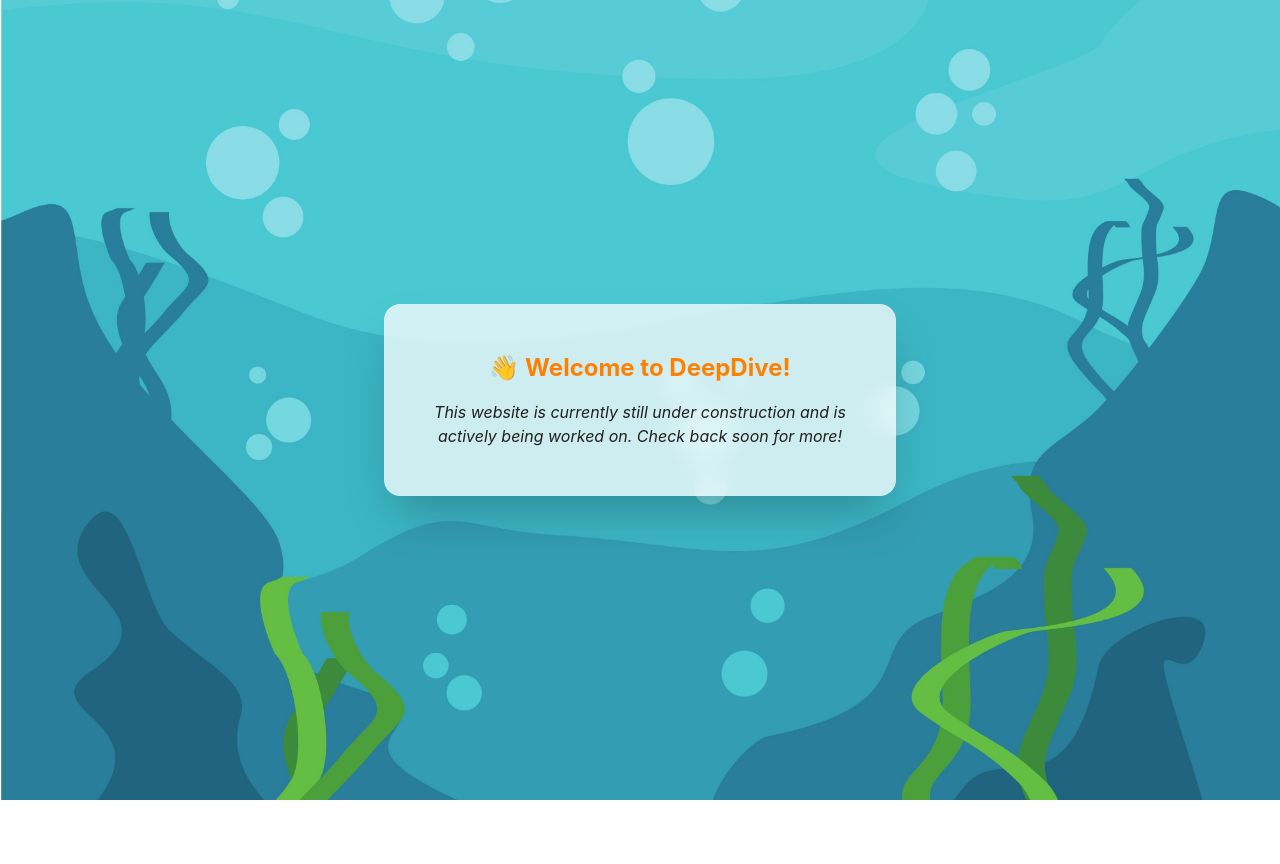
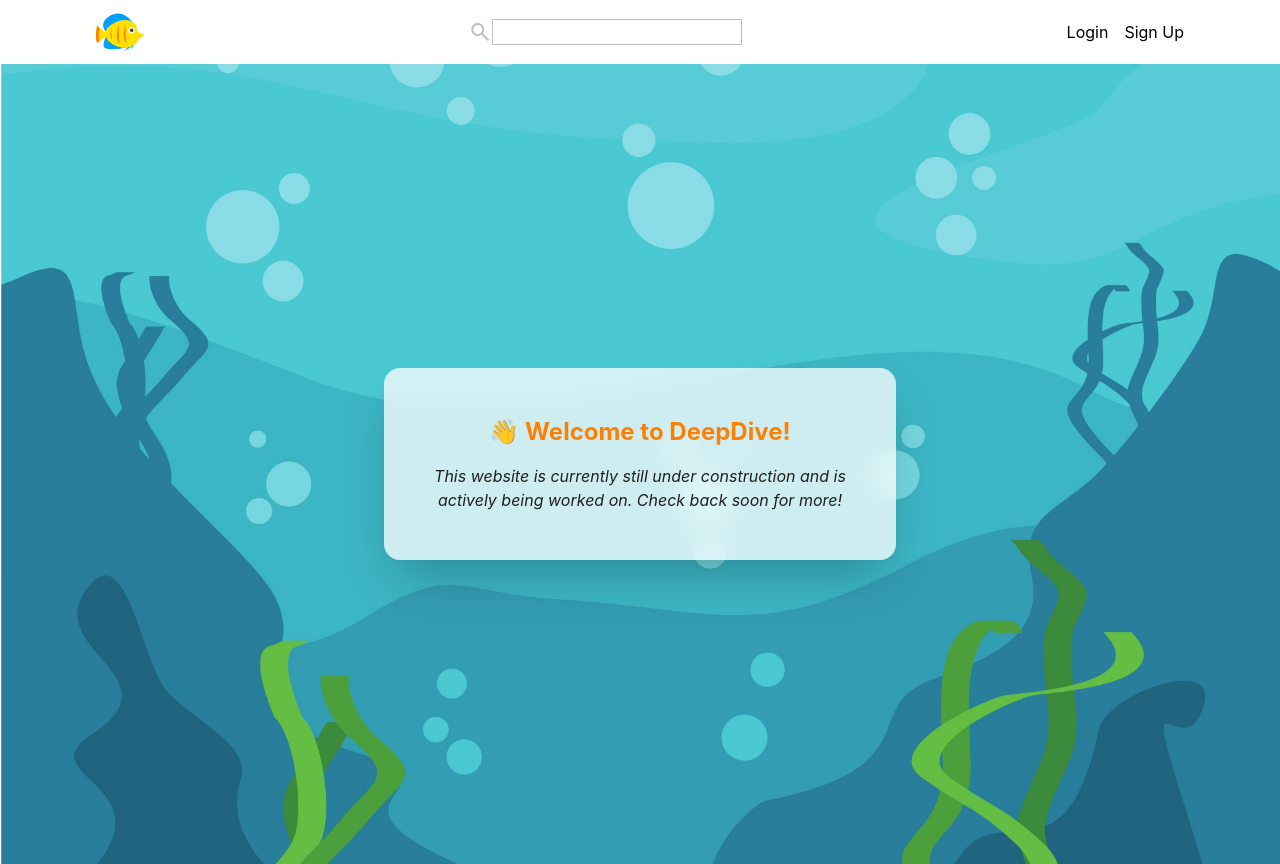
Before and after one commit to ZaneMDev/deep-dive, a React (Vite) app in the folder frontend/: page / in a window 1280 px wide. Before the commit the page ends 800 px from the top, so only its background shows below. Built offline with nearby package versions, Linux system fonts and the light colour scheme.

Commit message:
Add initial header content with basic styling

```diff
--- a/frontend/index.html
+++ b/frontend/index.html
@@ -6,6 +6,7 @@
 	<link rel="icon" type="image/svg+xml" href="/favicon.svg">
 	<meta name="viewport" content="width=device-width, initial-scale=1.0">
 	<title>DeepDive - Dive into a sea of endless discussions</title>
+	<link rel="stylesheet" href="https://fonts.googleapis.com/css2?family=Material+Symbols+Outlined" />
 </head>
 
 <body>
--- a/frontend/src/components/Header.tsx
+++ b/frontend/src/components/Header.tsx
@@ -1,5 +1,31 @@
 function Header() {
-    return <header></header>;
+    return (
+        <header className="flex justify-between px-24 py-2">
+            <div>
+                <a href="#">
+                    <img src="/favicon.svg" alt="Logo" className="size-12" />
+                </a>
+            </div>
+
+            <form action="" className="flex items-center">
+                <label htmlFor="search" className="flex">
+                    <span className="material-symbols-outlined text-[#c0c0c0]">
+                        search
+                    </span>
+                </label>
+                <input
+                    type="text"
+                    id="search"
+                    className="border border-[#c0c0c0]"
+                />
+            </form>
+
+            <div className="flex items-center gap-4">
+                <a href="">Login</a>
+                <a href="">Sign Up</a>
+            </div>
+        </header>
+    );
 }
 
 export default Header;
```
